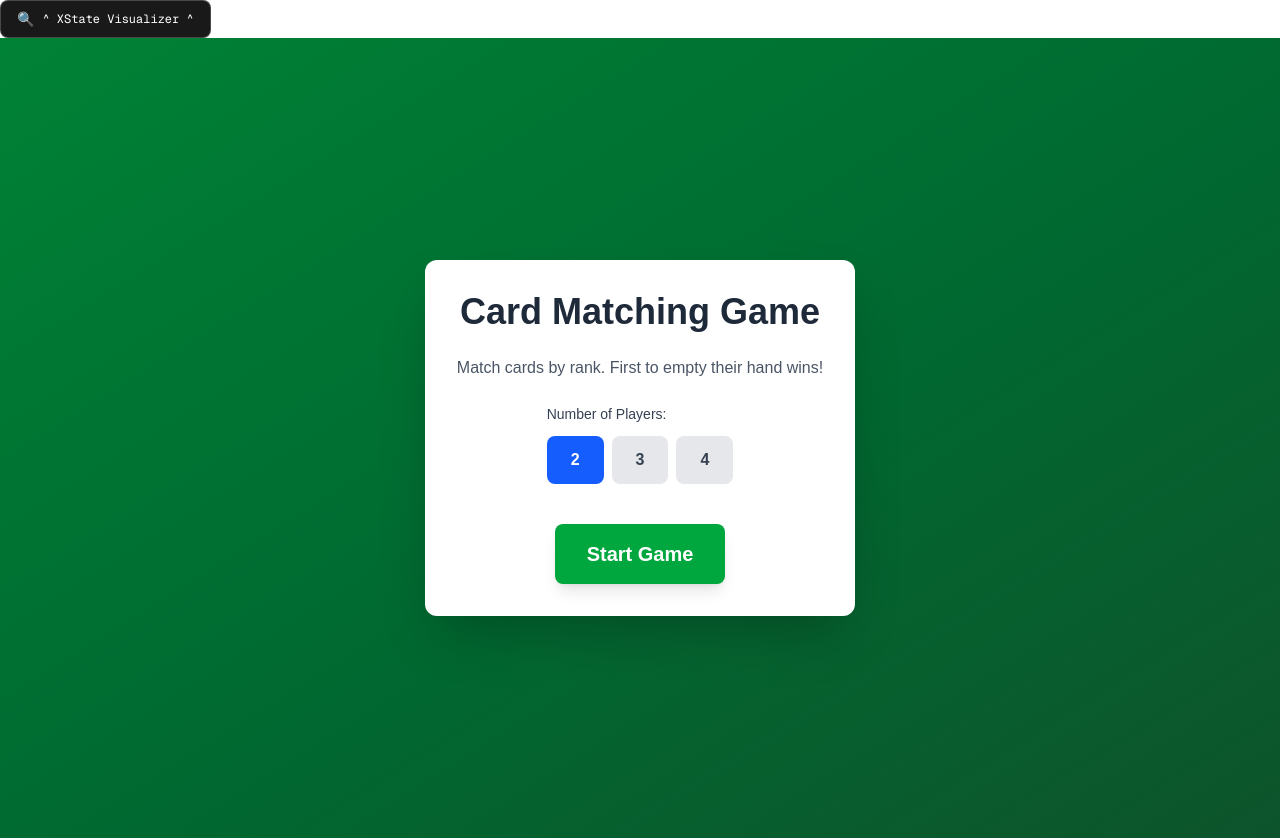
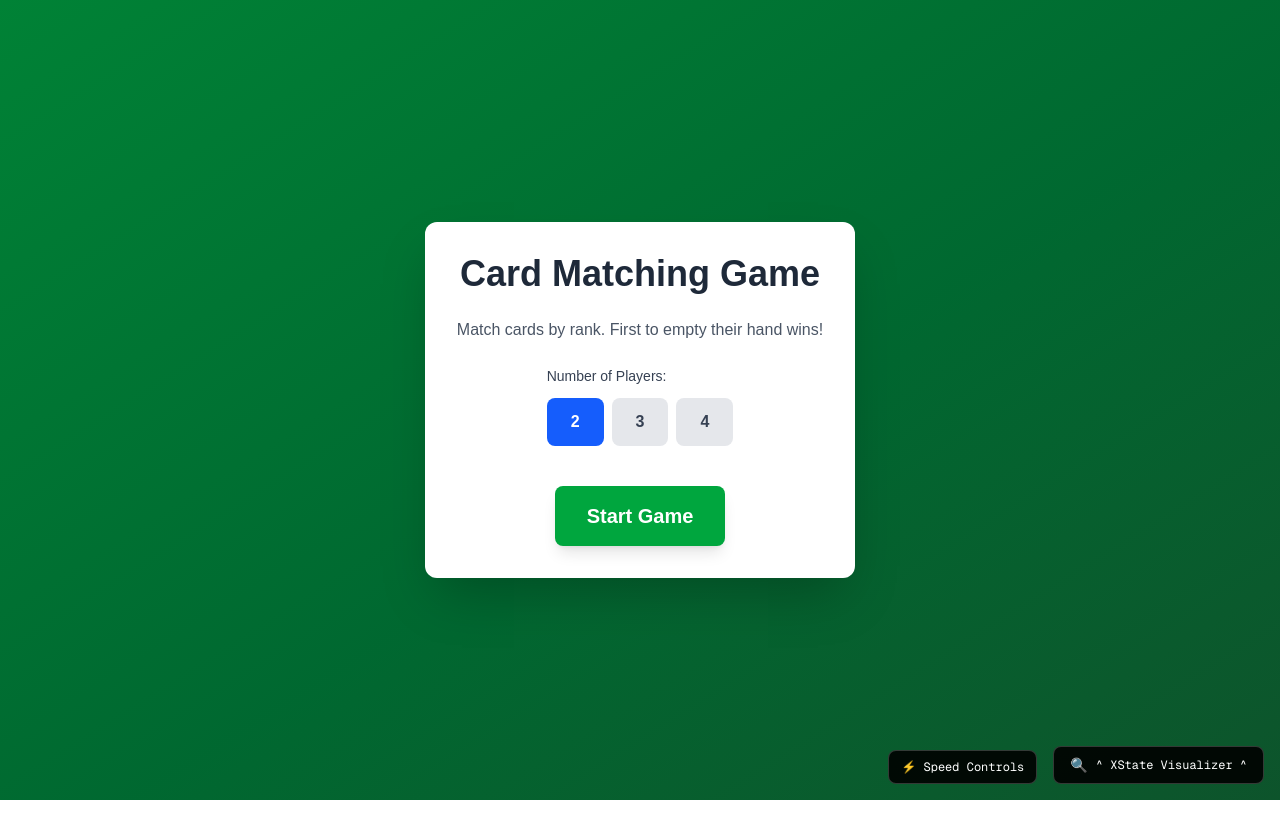
Before and after one commit to NpappaG/card-state-machine, a Next.js app: page / in a window 1280 px wide. After the commit the page ends 800 px from the top, so only its background shows below. Built offline with nearby package versions, Linux system fonts and the light colour scheme.

Commit message:
Looking awesome

```diff
--- a/app/page.tsx
+++ b/app/page.tsx
@@ -72,7 +72,12 @@ export default function GamePage() {
   if (game.isIdle) {
     return (
       <>
-        <StateTreeVisualizer currentState={game.snapshot.value} game={game} />
+        {/* Bottom right controls */}
+        <div className="fixed right-4 bottom-4 z-50 flex items-end gap-4">
+          <SpeedControls />
+          <StateTreeVisualizer currentState={game.snapshot.value} game={game} />
+        </div>
+
         <div className="flex min-h-screen items-center justify-center bg-gradient-to-br from-green-700 to-green-900 p-4">
           <div className="flex flex-col items-center gap-6 rounded-xl bg-white p-8 shadow-2xl">
             <h1 className="text-4xl font-bold text-gray-800">
@@ -128,7 +133,12 @@ export default function GamePage() {
 
     return (
       <>
-        <StateTreeVisualizer currentState={game.snapshot.value} game={game} />
+        {/* Bottom right controls */}
+        <div className="fixed right-4 bottom-4 z-50 flex items-end gap-4">
+          <SpeedControls />
+          <StateTreeVisualizer currentState={game.snapshot.value} game={game} />
+        </div>
+
         <div className="flex min-h-screen items-center justify-center bg-gradient-to-br from-green-700 to-green-900 p-4">
           <div className="flex flex-col items-center gap-6 rounded-xl bg-white p-8 shadow-2xl">
             <h1 className="text-4xl font-bold text-gray-800">Round Over!</h1>
```
